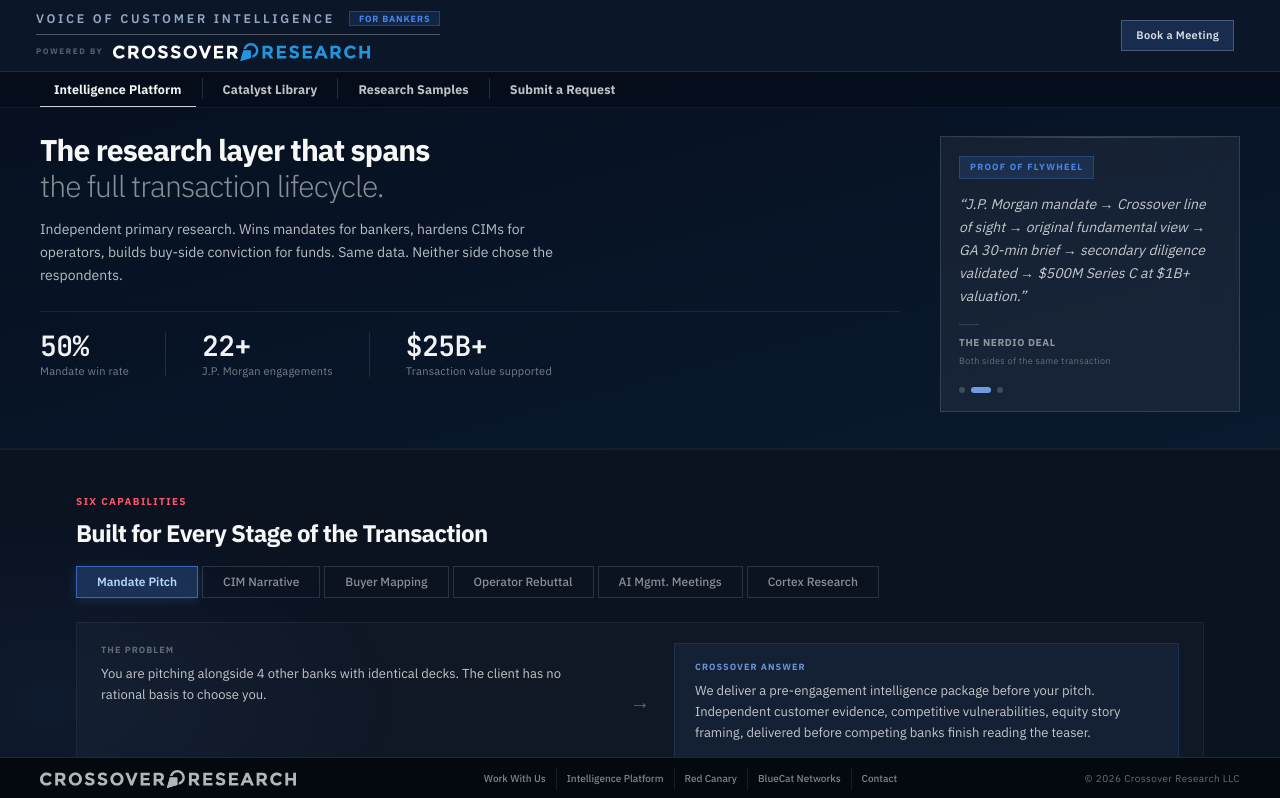
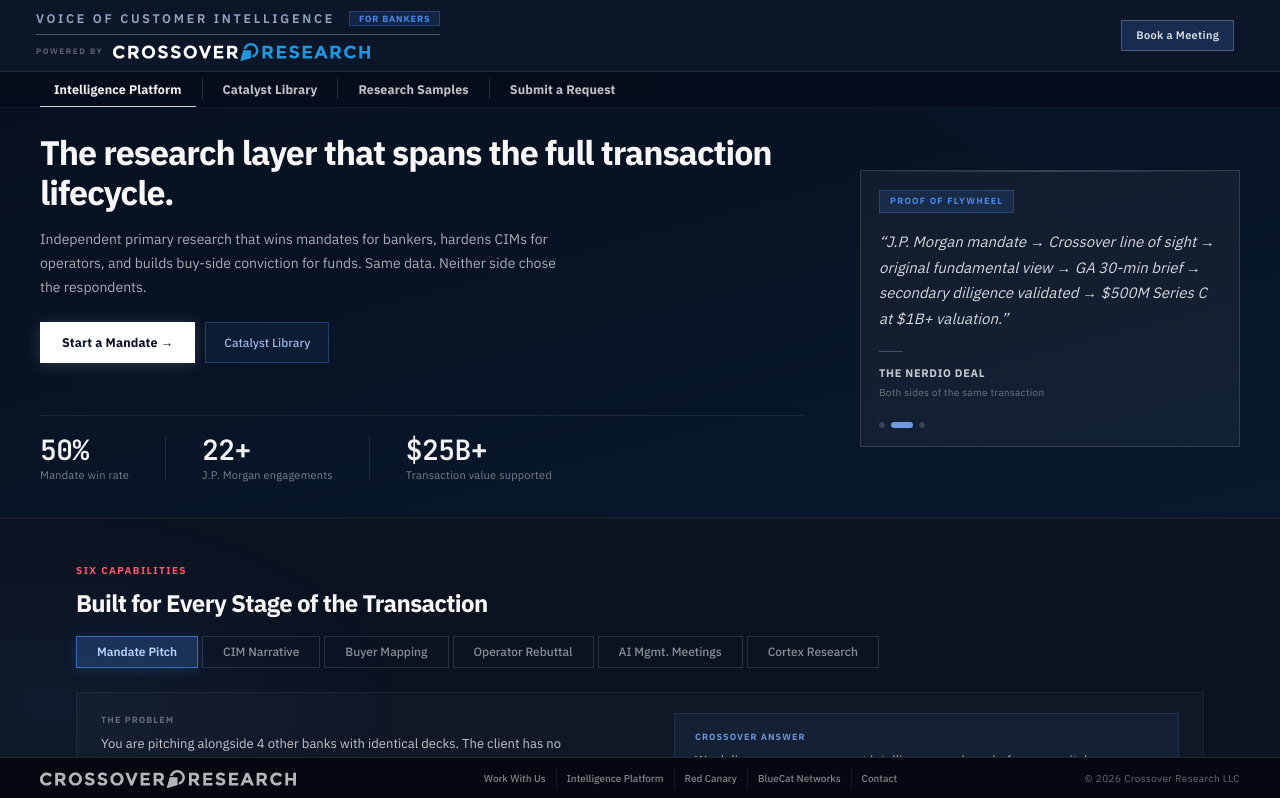
Before and after one commit to Crossover-Research/sell-side-overview-site, a Next.js app: page / in a window 1280 px wide. Shown: the top 798 px of the page. Built offline with nearby package versions, Linux system fonts and the light colour scheme.

Commit message:
fix: hero redesign — wider proof panel, CTA buttons, bigger title, centered grid, cleaner proof card

```diff
--- a/app/globals.css
+++ b/app/globals.css
@@ -163,20 +163,20 @@ main { padding-top: calc(var(--topbar-h) + var(--tabnav-h)); padding-bottom: 44p
   border-bottom: 1px solid var(--br-lo);
 }
 .hero-inner { max-width: var(--content-max); margin: 0 auto; }
-.hero-grid  { display: grid; grid-template-columns: 1fr 300px; gap: 40px; align-items: start; }
+.hero-grid  { display: grid; grid-template-columns: 1fr 380px; gap: 56px; align-items: center; }
 
 .hero-eyebrow {
   font-size: 9px; font-weight: 700; letter-spacing: .18em;
   text-transform: uppercase; color: var(--t3); margin-bottom: 10px;
 }
 .hero-title {
-  font-size: 30px; font-weight: 700; color: rgba(255,255,255,.97);
-  line-height: 1.2; letter-spacing: -.03em; margin-bottom: 14px;
+  font-size: 34px; font-weight: 700; color: rgba(255,255,255,.97);
+  line-height: 1.18; letter-spacing: -.03em; margin-bottom: 16px;
 }
 .hero-title span { color: var(--t2); font-weight: 300; }
 .hero-subtitle {
-  font-size: 14px; color: rgba(255,255,255,.72); line-height: 1.65;
-  max-width: 540px; margin-bottom: 22px;
+  font-size: 14px; color: rgba(255,255,255,.65); line-height: 1.7;
+  max-width: 520px; margin-bottom: 22px;
 }
 
 /* HERO CTAs — fixed wrapping with nowrap */
@@ -226,8 +226,8 @@ main { padding-top: calc(var(--topbar-h) + var(--tabnav-h)); padding-bottom: 44p
 
 /* Hero proof panel (J.P. Morgan quote) */
 .hero-proof {
-  background: var(--glass-hi);
-  backdrop-filter: var(--blur); -webkit-backdrop-filter: var(--blur);
+  background: rgba(255,255,255,.04);
+  border: 1px solid rgba(255,255,255,.1);
   border: 1px solid var(--br-hi);
   padding: 18px; margin-top: 4px; position: relative; overflow: hidden;
 }
--- a/components/HeroSection.tsx
+++ b/components/HeroSection.tsx
@@ -57,15 +57,21 @@ export function HeroSection({ tab }: HeroSectionProps) {
     <div className="hero">
       <div className="hero-inner">
         <div className="hero-grid">
-          <div>
+
+          {/* LEFT — headline, subtitle, CTAs, metrics */}
+          <div style={{ display:'flex', flexDirection:'column', justifyContent:'center' }}>
             <h1 className="hero-title">
-              The research layer that spans<br />
-              <span>the full transaction lifecycle.</span>
+              The research layer that spans the full transaction lifecycle.
             </h1>
             <p className="hero-subtitle">
-              Independent primary research. Wins mandates for bankers, hardens CIMs for operators,
-              builds buy-side conviction for funds. Same data. Neither side chose the respondents.
+              Independent primary research that wins mandates for bankers, hardens CIMs for
+              operators, and builds buy-side conviction for funds. Same data. Neither side
+              chose the respondents.
             </p>
+            <div style={{ display:'flex', gap:10, marginBottom:28 }}>
+              <a href="/intelligence?request=1" className="hero-cta-primary">Start a Mandate &rarr;</a>
+              <a href="/catalyst" className="hero-cta-secondary">Catalyst Library</a>
+            </div>
             <div className="hero-metrics">
               {METRICS.map((m, i) => (
                 <div key={i} className="hero-metric">
@@ -76,24 +82,26 @@ export function HeroSection({ tab }: HeroSectionProps) {
             </div>
           </div>
 
+          {/* RIGHT — rotating proof carousel */}
           <div className="hero-proof">
-            <div style={{ fontSize:9,fontWeight:700,letterSpacing:'.14em',textTransform:'uppercase',color:'rgba(77,144,254,.9)',background:'rgba(77,144,254,.12)',border:'1px solid rgba(77,144,254,.25)',padding:'3px 10px',display:'inline-block',marginBottom:14,opacity:fading?0:1,transition:'opacity .22s' }}>
+            <div style={{ fontSize:9,fontWeight:700,letterSpacing:'.14em',textTransform:'uppercase',color:'rgba(77,144,254,.9)',background:'rgba(77,144,254,.12)',border:'1px solid rgba(77,144,254,.25)',padding:'3px 10px',display:'inline-block',marginBottom:16,opacity:fading?0:1,transition:'opacity .22s' }}>
               {card.tag}
             </div>
-            <div className="hero-proof-quote" style={{ opacity:fading?0:1,transform:fading?'translateY(5px)':'none',transition:'opacity .22s,transform .22s',fontSize:14,fontStyle:'italic',marginBottom:16 }}>
+            <div style={{ opacity:fading?0:1,transform:fading?'translateY(5px)':'none',transition:'opacity .22s,transform .22s',fontSize:15,fontStyle:'italic',lineHeight:1.7,color:'rgba(255,255,255,.82)',marginBottom:20 }}>
               &ldquo;{card.quote}&rdquo;
             </div>
-            <div className="hero-proof-rule" />
-            <div style={{ marginTop:10,opacity:fading?0:1,transition:'opacity .22s' }}>
-              <div className="hero-proof-name">{card.name}</div>
-              <div className="hero-proof-role">{card.role}</div>
+            <div style={{ width:24,height:1,background:'rgba(255,255,255,.2)',marginBottom:12 }} />
+            <div style={{ opacity:fading?0:1,transition:'opacity .22s',marginBottom:20 }}>
+              <div style={{ fontSize:11,fontWeight:700,color:'rgba(255,255,255,.75)',letterSpacing:'.06em',textTransform:'uppercase',marginBottom:3 }}>{card.name}</div>
+              <div style={{ fontSize:10,color:'rgba(255,255,255,.38)',letterSpacing:'.03em' }}>{card.role}</div>
             </div>
-            <div style={{ display:'flex',gap:6,marginTop:18 }}>
+            <div style={{ display:'flex',gap:6 }}>
               {PROOF_CARDS.map((_,i) => (
-                <button key={i} onClick={() => go(i)} style={{ width:i===active?20:6,height:6,borderRadius:3,background:i===active?'rgba(130,175,255,.85)':'rgba(255,255,255,.18)',border:'none',cursor:'pointer',padding:0,transition:'all .3s' }} />
+                <button key={i} onClick={() => go(i)} style={{ width:i===active?22:6,height:6,borderRadius:3,background:i===active?'rgba(130,175,255,.85)':'rgba(255,255,255,.15)',border:'none',cursor:'pointer',padding:0,transition:'all .3s' }} />
               ))}
             </div>
           </div>
+
         </div>
       </div>
     </div>
```
